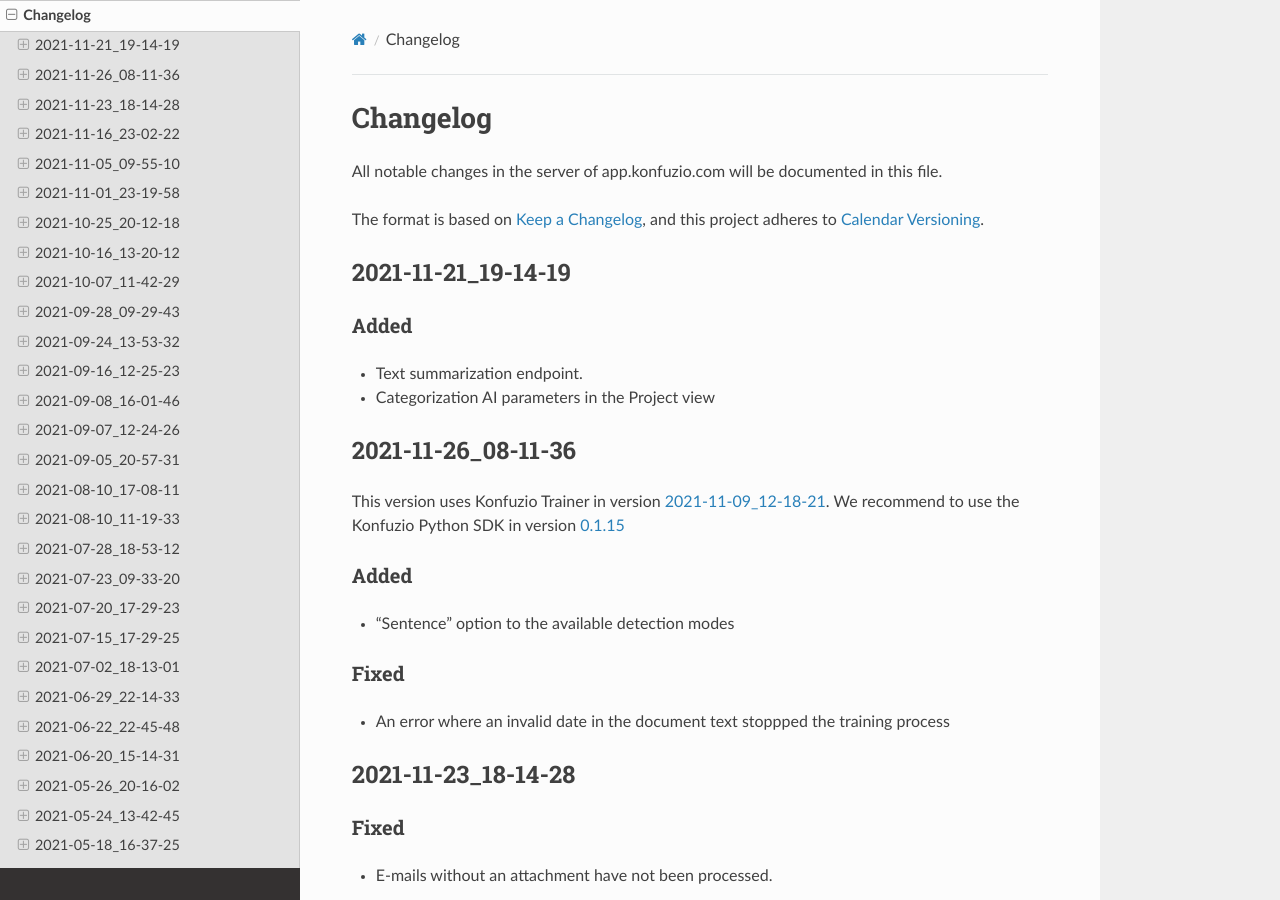
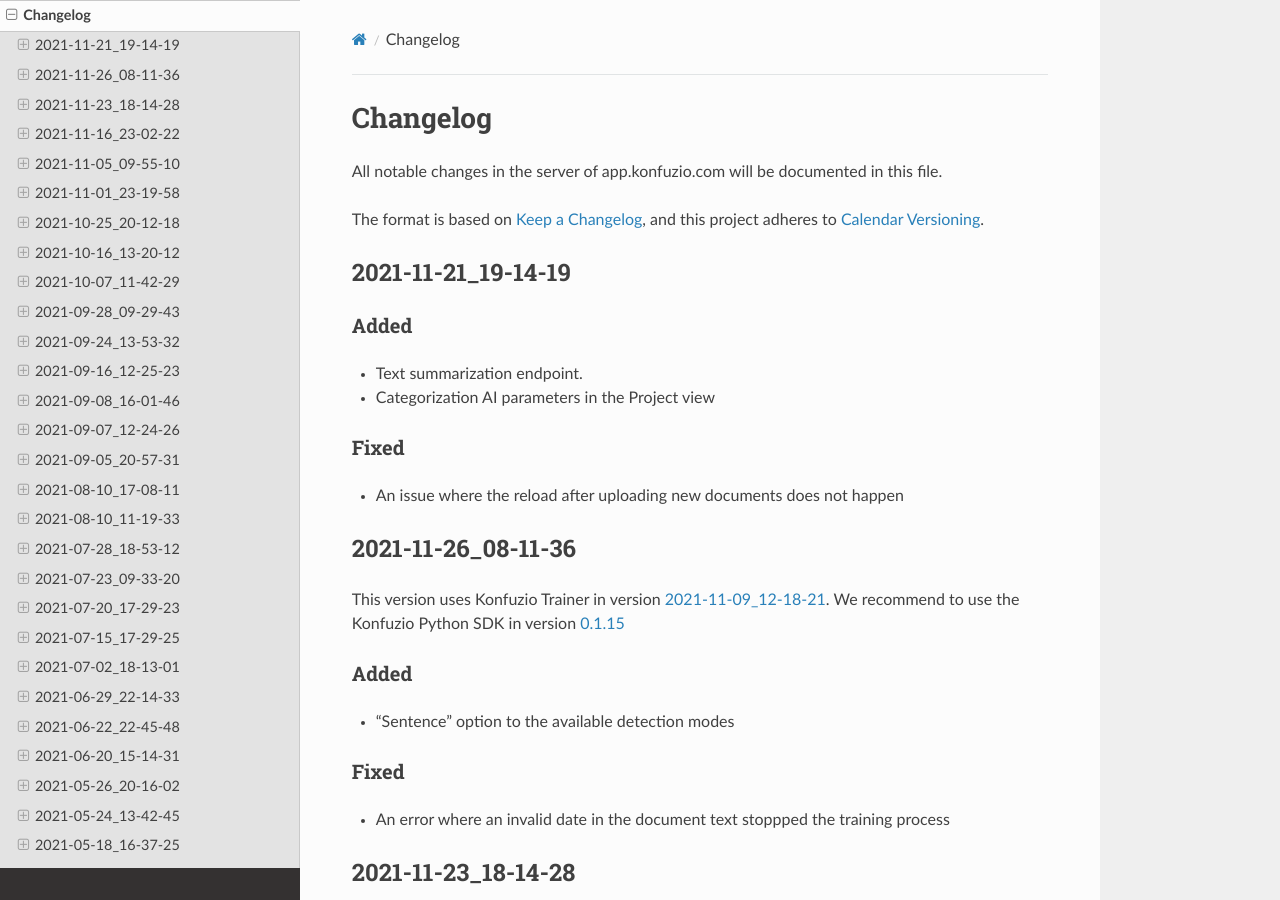
Before and after one commit to konfuzio-ai/konfuzio-sdk, a Sphinx documentation site: the page built from docs/web/changelog_app.md, in a window 1280 px wide and 900 px high. Built offline with Sphinx 7.4.7 and the Read the Docs theme 2.0.0, drawn with Linux system fonts in a browser that asks for light colours.

Commit message:
Update changelog_app.md

```diff
--- a/docs/web/changelog_app.md
+++ b/docs/web/changelog_app.md
@@ -13,6 +13,9 @@
 ### Added
 - Text summarization endpoint.
 - Categorization AI parameters in the Project view
+
+### Fixed
+- An issue where the reload after uploading new documents does not happen
 
 ## 2021-11-26_08-11-36
 
```
